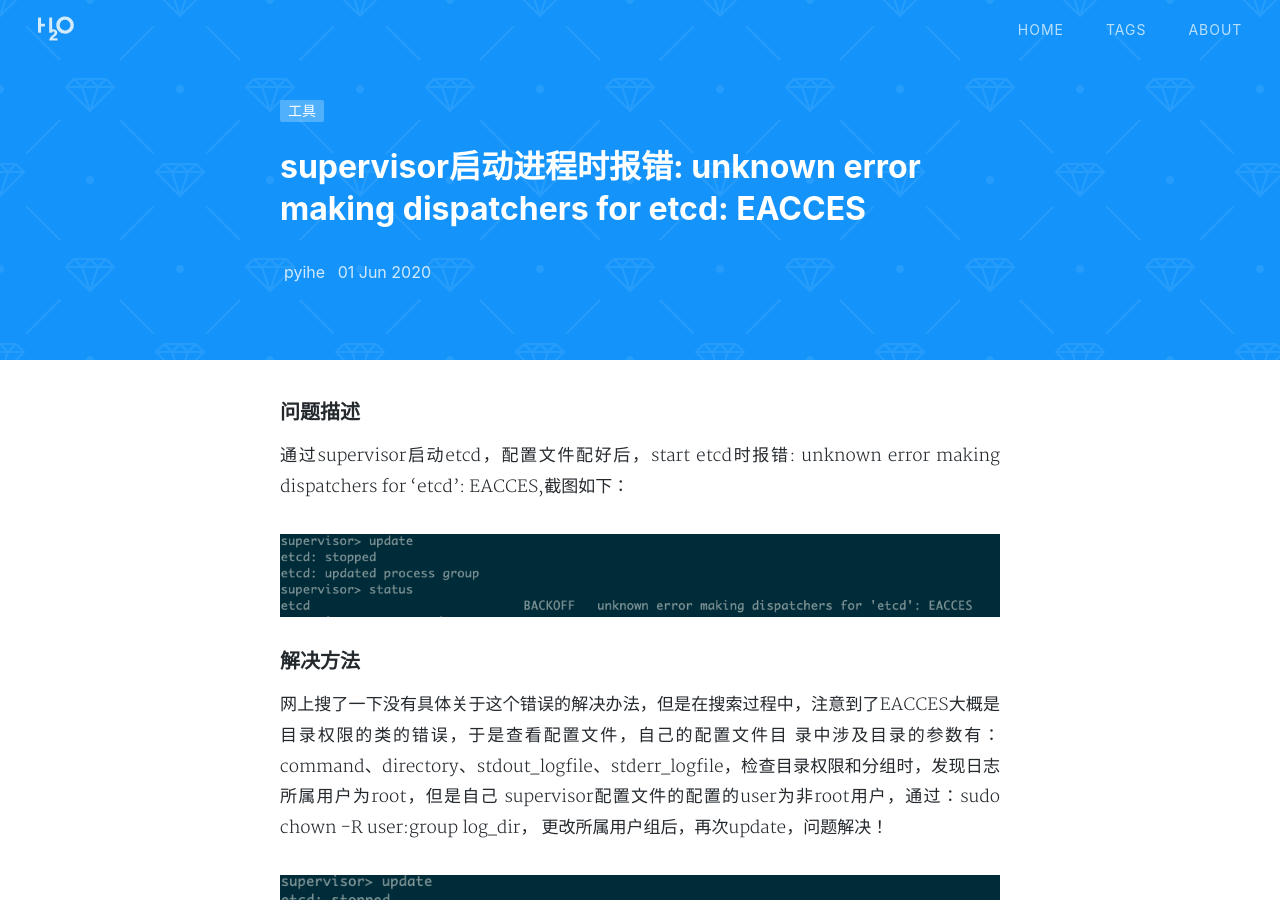
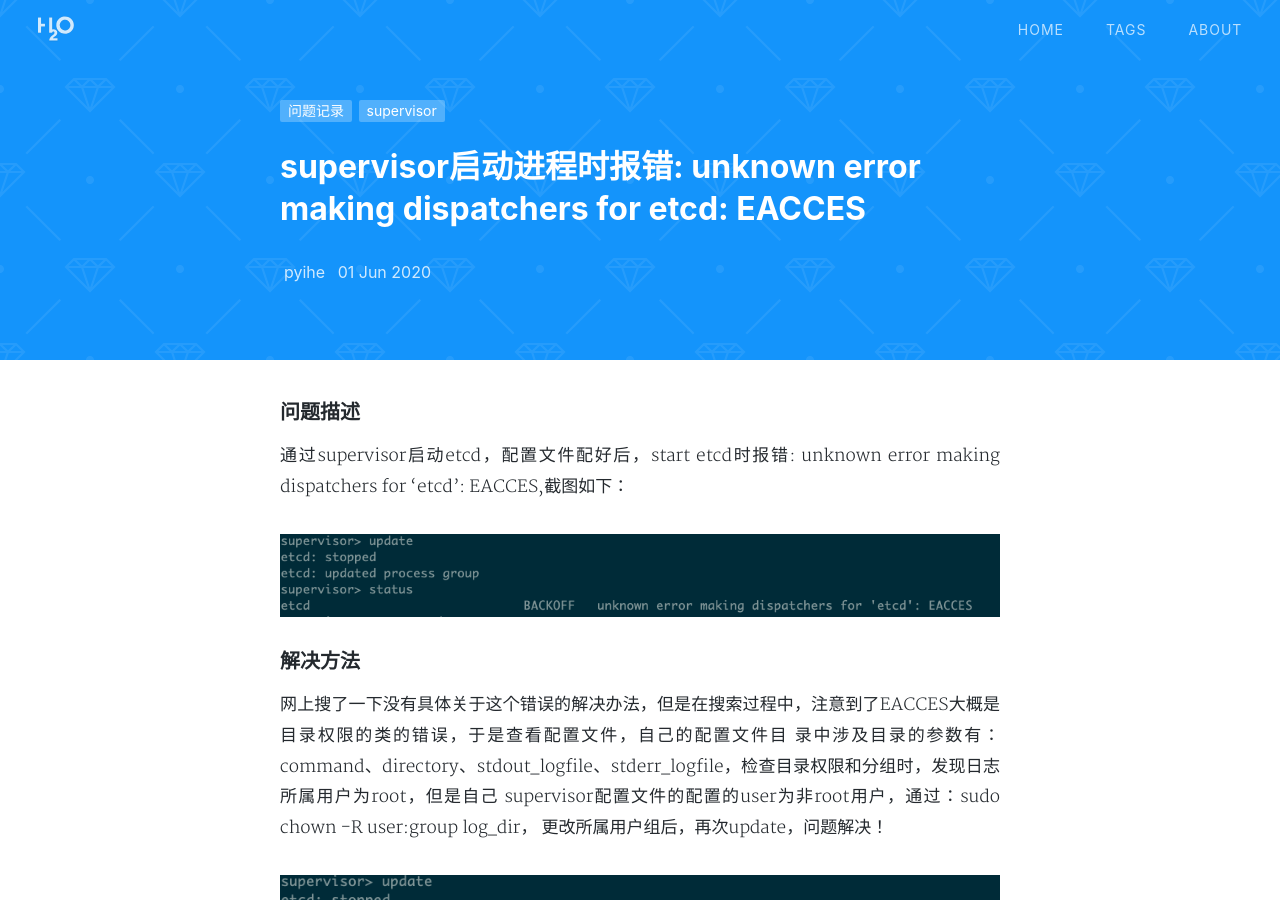
Before and after one commit to pyihe/pyihe.github.io, a Jekyll site: the page built from _posts/2020-06-01-supervisior启动进程时报错.md, in a window 1280 px wide and 900 px high. Built offline with Jekyll 4.4.1, drawn with Linux system fonts in a browser that asks for light colours; nearby versions of some CDN libraries; comment, search, counter and statistics services are not loaded; a style sheet for code colours, icons or effects is not loaded.

Commit message:
rename tag

```diff
--- a/_posts/2020-06-01-supervisior启动进程时报错.md
+++ b/_posts/2020-06-01-supervisior启动进程时报错.md
@@ -3,7 +3,7 @@ layout: post
 title: 'supervisor启动进程时报错: unknown error making dispatchers for etcd: EACCES'
 date: 2020-06-01
 author: pyihe
-tags: 工具
+tags: [问题记录, supervisor]
 ---
 
 ### 问题描述
```
Also changed, not shown: _posts/2020-05-30-Mac通过homebrew安装supervisor，并添加process.md (+1 -1 lines).
